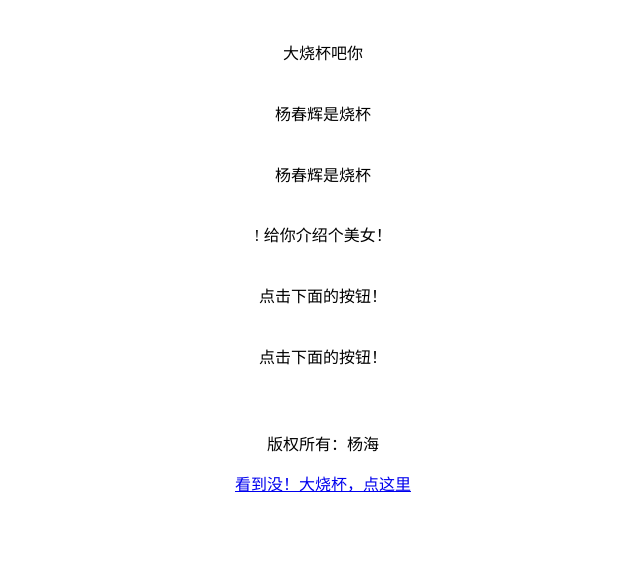
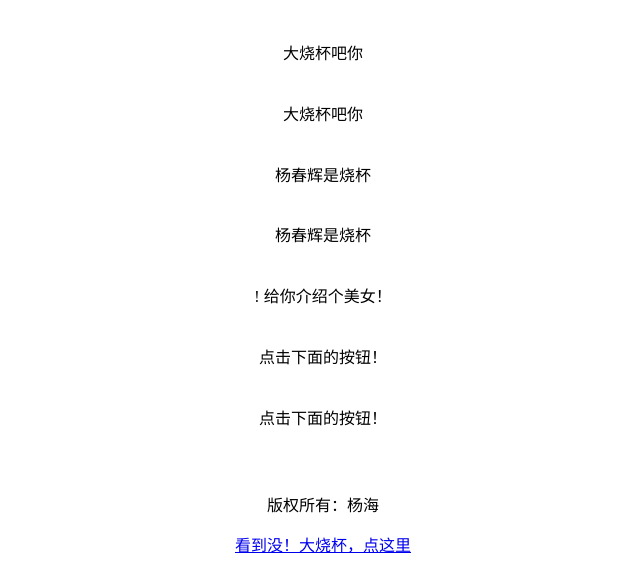
Before and after one commit to yang0961/yang0961.github.io, a plain HTML site: page index.html in a window 1280 px wide. Shown: the part 220-800 px from the top of the page, without its empty margins (317-957 px from the left). Drawn offline with Linux system fonts and the light colour scheme.

Commit message:
Update index.html

```diff
--- a/index.html
+++ b/index.html
@@ -20,11 +20,13 @@
       line-height: 2.8;
       ">
         <p> 大烧杯吧你 </p>
+         <p> 大烧杯吧你 </p>
         <p> 杨春辉是烧杯 </p>
        <p> 杨春辉是烧杯 </p>
         <p> !   给你介绍个美女！ </p>
         <p> 点击下面的按钮！ </p>
         <p> 点击下面的按钮！ </p>
+
     </div>
     <div style="
     background: #ffffff;
```
